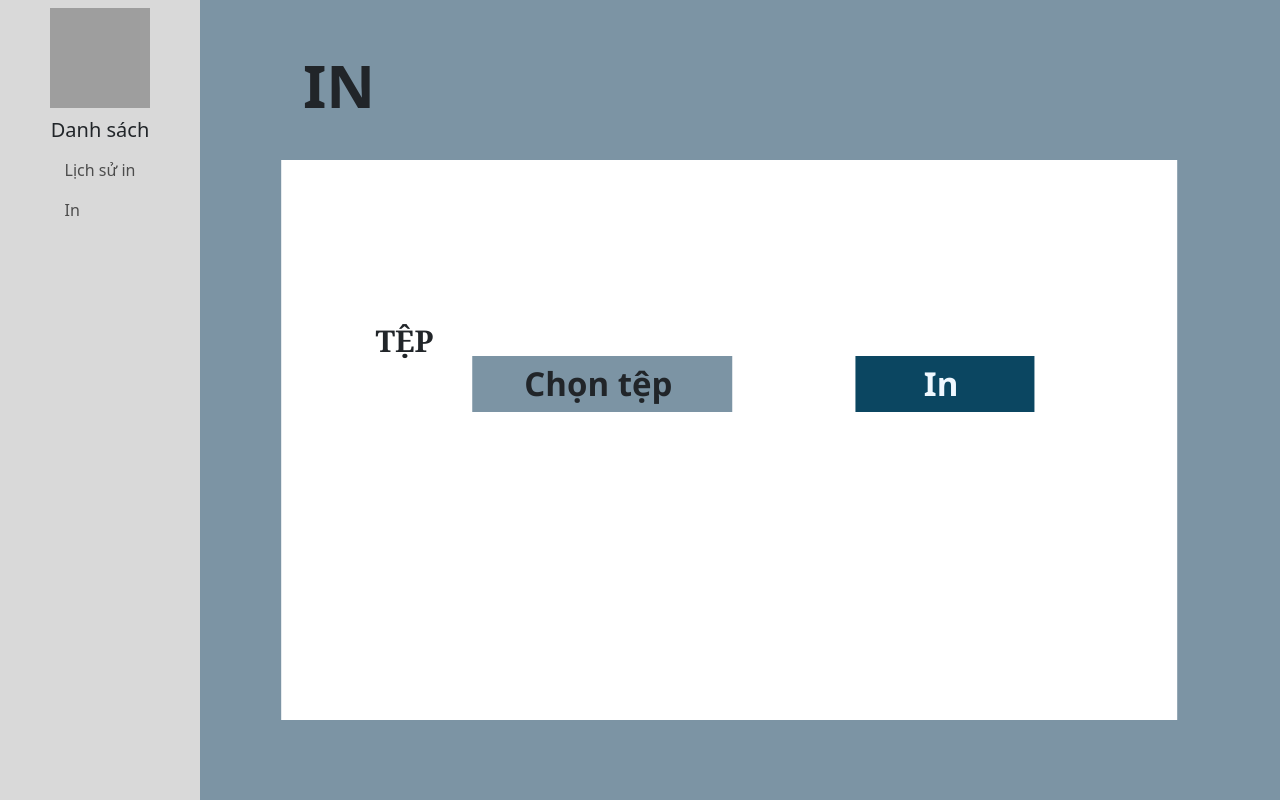
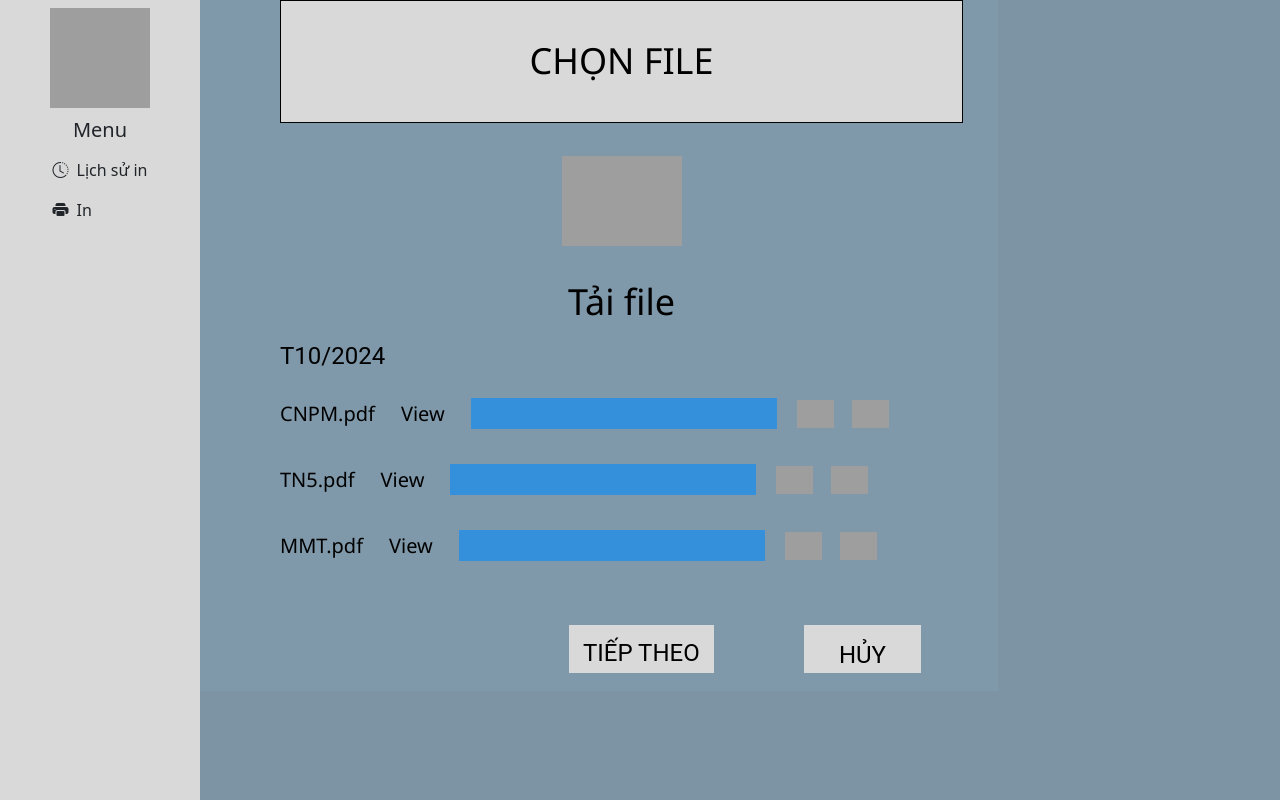
Before and after one commit to vyvy31082004/SPSS, a React (Vite) app in the folder smartPrint/: page /Print/Upload in a window 1280 px wide. Built offline with nearby package versions, Linux system fonts and the light colour scheme; grey boxes are pictures that could not be loaded.

Commit message:
vy update

```diff
--- a/smartPrint/package.json
+++ b/smartPrint/package.json
@@ -11,10 +11,12 @@
   },
   "dependencies": {
     "bootstrap": "^5.3.3",
+    "bootstrap-icons": "^1.11.3",
     "react": "^18.3.1",
     "react-bootstrap": "^2.10.5",
     "react-dom": "^18.3.1",
-    "react-router-dom": "^6.27.0"
+    "react-router-dom": "^6.27.0",
+    "styled-components": "^6.1.13"
   },
   "devDependencies": {
     "@eslint/js": "^9.9.0",
--- a/smartPrint/src/App.jsx
+++ b/smartPrint/src/App.jsx
@@ -1,9 +1,24 @@
 import Sidebar from'./Components/sidebar';
-
+import {Routes, Route} from 'react-router-dom';
+import Print from './Pages/Print';
+import PrintLog from './Pages/PrintingLog';
+import FileUploader from './Pages/FileUploader';
+import 'bootstrap/dist/css/bootstrap.css'
+import 'bootstrap/dist/js/bootstrap.bundle.js'
+import 'bootstrap/dist/js/bootstrap.bundle.min.js'
+import 'bootstrap-icons/font/bootstrap-icons.css'
 function App()  {
   return (
 
-    <Sidebar/>
+    <Sidebar
+      content = {
+        <Routes >
+                <Route path ="/Print" element={<Print/>}></Route>
+                <Route path ="/PrintLog" element={<PrintLog/>}></Route>
+                <Route path ="/Print/Upload" element={<FileUploader/>}></Route>
+        </Routes>
+      }
+    />
 
 
   )
--- a/smartPrint/src/Components/sidebar.jsx
+++ b/smartPrint/src/Components/sidebar.jsx
@@ -1,7 +1,11 @@
 import React,{useState} from 'react';
 import {Container, Nav, Navbar} from 'react-bootstrap';
 import 'bootstrap/dist/css/bootstrap.min.css';
-export default function Sidebar() {
+import { useNavigate } from 'react-router-dom';
+import styled from 'styled-components';
+export default function Sidebar(props) {
+    const navigate=useNavigate();
+    const {content}=props;
     return (
         // <Nav defaultActiveKey="/home" className="flex-column">
         //     <Nav.Link href="/home">Active</Nav.Link>
@@ -11,35 +15,43 @@ export default function Sidebar() {
         //         Disabled
         //     </Nav.Link>
         // </Nav>
-        <div style={{ display: 'flex' }}>
+
+        <div  className='d-flex'>
             <div className="sidebar">
                 <Navbar className="flex-column " style={{ height: '100vh', width: '200px', backgroundColor: '#D9D9D9' }}>
-                <img
-                            src= "src\assets\logo.png"// Replace with your image path or URL
-                            style={{ width: '100px', height: '100px', marginBottom: '10px' }}
-                        />
-                        <h5 style={{textAlign: 'center' }}> Danh sách</h5>
+                    <img
+                        src= "src\assets\logo.png"// Replace with your image path or URL
+                        style={{ width: '100px', height: '100px', marginBottom: '10px' }}
+                    />
+                    <h5 style={{textAlign: 'center' }}>Menu</h5>
                     <Nav className="flex-column">
-                        <Nav.Link href="#PrintingLog">Lịch sử in</Nav.Link>
-                        <Nav.Link href="#Print">In</Nav.Link>
-
+                        <Nav.Item>
+                            <Nav.Link className='p-2' onClick={()=>{navigate('/PrintLog')}}>
+                            <i className="bi bi-clock-history pe-2"></i>
+                            Lịch sử in
+                            </Nav.Link>
+                        </Nav.Item>
+                        <Nav.Item>
+                            <Nav.Link className='p-2' onClick={()=>{navigate('/Print')}}>
+                                <i className="bi bi-printer-fill pe-2"></i>
+                                In
+                            </Nav.Link>
+                        </Nav.Item>
                     </Nav>
                 </Navbar>
             </div>
-            <Container className="In" style={{ marginLeft: '250px', padding: '20px' }}>
-                <div className="In">IN</div>
-                <div className="Overlay">
-                    <div className="Tệp"> TỆP </div>
-                    <div className="board_selectfile">
-                        <div className="selectFile">Chọn tệp</div>
-                    </div>
-                    <div className="board_print">
-                            <div className="printletter">In</div>
-                    </div>
-                </div>
-
-            </Container>
+            <Content>
+                {content}
+            </Content>
 
         </div>
     );
 };
+Nav.Link = styled.div`
+&:hover {
+    background-color: blue;
+}
+`;
+const Content = styled.div`
+    flex-grow: 1;
+`;
--- /dev/null
+++ b/smartPrint/src/Pages/ActionButtons.jsx
@@ -0,0 +1,44 @@
+import React from "react";
+import styled from "styled-components";
+
+const ActionButtons = () => {
+  return (
+    <ActionButtonsContainer>
+      <NextButton>TIẾP THEO</NextButton>
+      <CancelButton>HỦY</CancelButton>
+    </ActionButtonsContainer>
+  );
+};
+
+const ActionButtonsContainer = styled.div`
+  align-self: end;
+  display: flex;
+  width: 352px;
+  max-width: 100%;
+  justify-content: space-between;
+  margin: 61px 42px 0 0;
+  @media (max-width: 991px) {
+    margin: 40px 10px 0 0;
+  }
+`;
+
+const Button = styled.button`
+  background-color: rgba(217, 217, 217, 1);
+  color: rgba(0, 0, 0, 1);
+  font: 400 24px/0.8 Roboto, sans-serif;
+  border: none;
+  cursor: pointer;
+`;
+
+const NextButton = styled(Button)`
+  padding: 18px 14px 10px;
+`;
+
+const CancelButton = styled(Button)`
+  padding: 21px 35px 8px;
+  @media (max-width: 991px) {
+    padding: 21px 20px 8px;
+  }
+`;
+
+export default ActionButtons;
--- /dev/null
+++ b/smartPrint/src/Pages/FileItem.jsx
@@ -0,0 +1,55 @@
+import React from "react";
+import styled from "styled-components";
+
+const FileItem = ({ fileName }) => {
+  return (
+    <FileItemContainer>
+      <FileName>{fileName}</FileName>
+      <ViewButton>View</ViewButton>
+      <ProgressBar />
+      <ActionIcons>
+        <ActionIcon src="https://cdn.builder.io/api/v1/image/assets/TEMP/abb223c999fc3b2442723d84658fdc21d2e52887c7dd3fad64113b76993b0d1e?placeholderIfAbsent=true&apiKey=38ba977d7ba34b14bb717fb2f7e29757" alt="Edit icon" />
+        <ActionIcon src="https://cdn.builder.io/api/v1/image/assets/TEMP/8ae4d6e675c68b7bd1841304975db787c663f4950e07e93b3ff7d1a9df7b66e4?placeholderIfAbsent=true&apiKey=38ba977d7ba34b14bb717fb2f7e29757" alt="Delete icon" />
+      </ActionIcons>
+    </FileItemContainer>
+  );
+};
+
+const FileItemContainer = styled.div`
+  display: flex;
+  align-items: center;
+  gap: 20px;
+  margin-top: 29px;
+`;
+
+const FileName = styled.div`
+  color: rgba(0, 0, 0, 1);
+  font: 400 20px/1 Segoe UI, sans-serif;
+`;
+
+const ViewButton = styled.button`
+  background: none;
+  border: none;
+  color: rgba(0, 0, 0, 1);
+  font: 400 20px/1 Segoe UI, sans-serif;
+  cursor: pointer;
+`;
+
+const ProgressBar = styled.div`
+  background-color: rgba(16, 140, 242, 0.67);
+  width: 306px;
+  height: 31px;
+`;
+
+const ActionIcons = styled.div`
+  display: flex;
+  gap: 18px;
+`;
+
+const ActionIcon = styled.img`
+  aspect-ratio: 1;
+  object-fit: contain;
+  width: 37px;
+`;
+
+export default FileItem;
--- /dev/null
+++ b/smartPrint/src/Pages/FileList.jsx
@@ -0,0 +1,56 @@
+import React from "react";
+import styled from "styled-components";
+import FileItem from "./FileItem";
+
+const FileList = () => {
+  const files = [
+    { name: "CNPM.pdf", date: "T10/2024" },
+    { name: "TN5.pdf", date: "" },
+    { name: "MMT.pdf", date: "" },
+  ];
+
+  return (
+    <FileListContainer>
+      <UploadIcon src="https://cdn.builder.io/api/v1/image/assets/TEMP/2b7ec2dddf1ca2f25150ee29fcd08f65cb9a03b31217ed7a2c00555b3e0d0614?placeholderIfAbsent=true&apiKey=38ba977d7ba34b14bb717fb2f7e29757" alt="Upload icon" />
+      <UploadText>Tải file</UploadText>
+      <DateText>T10/2024</DateText>
+      {files.map((file, index) => (
+        <FileItem key={index} fileName={file.name} />
+      ))}
+    </FileListContainer>
+  );
+};
+
+const FileListContainer = styled.div`
+  display: flex;
+  margin-top: 23px;
+  width: 100%;
+  flex-direction: column;
+  @media (max-width: 991px) {
+    max-width: 100%;
+  }
+`;
+
+const UploadIcon = styled.img`
+  aspect-ratio: 1.09;
+  object-fit: contain;
+  width: 120px;
+  align-self: center;
+  max-width: 100%;
+`;
+
+const UploadText = styled.div`
+  color: rgba(0, 0, 0, 1);
+  align-self: center;
+  margin-top: 28px;
+  font: 400 36px/1 Segoe UI, sans-serif;
+`;
+
+const DateText = styled.div`
+  color: rgba(0, 0, 0, 1);
+  align-self: start;
+  margin-top: 27px;
+  font: 400 24px/0.8 Roboto, sans-serif;
+`;
+
+export default FileList;
--- /dev/null
+++ b/smartPrint/src/Pages/FileUploader.jsx
@@ -0,0 +1,37 @@
+import React from "react";
+import styled from "styled-components";
+import FileList from "./FileList";
+import UploadButton from "./UploadButton";
+import ActionButtons from "./ActionButtons";
+
+const FileUploader = () => {
+  return (
+    <UploaderContainer>
+      <UploaderContent>
+        <UploadButton />
+        <FileList />
+        <ActionButtons />
+      </UploaderContent>
+    </UploaderContainer>
+  );
+};
+
+const UploaderContainer = styled.div`
+  display: flex;
+  max-width: 798px;
+  flex-direction: column;
+`;
+
+const UploaderContent = styled.div`
+  background-color: rgba(128, 156, 172, 0.8);
+  display: flex;
+  width: 100%;
+  padding: 0 35px 18px 80px;
+  flex-direction: column;
+  @media (max-width: 991px) {
+    max-width: 100%;
+    padding: 0 20px 18px;
+  }
+`;
+
+export default FileUploader;
--- a/smartPrint/src/Pages/Print.jsx
+++ b/smartPrint/src/Pages/Print.jsx
@@ -1,10 +1,29 @@
-import React,{useState} from 'react';
-const Print= () => {
+import React from 'react';
+import { Button, Container } from 'react-bootstrap';
+import { useNavigate } from 'react-router-dom';
+export default function Print ()  {
+    const navigate=useNavigate();
     return (
-        <div>
-            <h1>Print</h1>
-        </div>
+            <div className="d-flex flex-column p-4">
+                <div className="d-flex justify-content-between align-items-center mb-2">
+                    <h1>IN</h1>
+                    <div>Phan Thao Vy</div>
+                </div>
+                <section className="" style={{backgroundColor: "white", padding: '24px'}}>
+                    <div className="d-flex">
+                        <h5>TỆP</h5>
+                    </div>
+                    <hr />
+                    <div style={{minHeight: '200px'}}>
+                    <div className="d-flex justify-content-evenly pt-5" >
+                        <div onClick={()=>{navigate('/Print/Upload')}} className="btn btn-primary">Chọn tệp</div>
+                        <div onClick={()=>{navigate('')}} className="btn btn-primary">In</div>
+                    </div>
+                    </div>
+                </section>
+
+            </div>
+
 
     );
 };
-export default Print;
--- a/smartPrint/src/Pages/PrintingLog.jsx
+++ b/smartPrint/src/Pages/PrintingLog.jsx
@@ -1,10 +1,27 @@
-import React,{useState} from 'react';
-const PrintLog = () => {
+import React from 'react';
+import { Button, Container } from 'react-bootstrap';
+import { useNavigate } from 'react-router-dom';
+export default function PrintLog ()  {
+    const navigate=useNavigate();
     return (
-        <div>
-            <h1>Printing Log</h1>
-        </div>
+            <div className="d-flex flex-column p-4">
+                <div className="d-flex justify-content-between align-items-center mb-2">
+                    <h1>LỊCH SỬ IN</h1>
+                    <div>Phan Thao Vy</div>
+                </div>
+                <section className="" style={{backgroundColor: "white", padding: '24px'}}>
+                    <div className="d-flex justify-content-between mb-2">
+                        <h5>Danh sách</h5>
+                        <div className='btn btn-secondary'>thoat</div>
+                    </div>
+                    <hr />
+                    <div className="d-flex justify-content-between">
+                        table
+                    </div>
+                </section>
+
+            </div>
+
 
     );
 };
-export default PrintLog;
--- /dev/null
+++ b/smartPrint/src/Pages/UploadButton.jsx
@@ -0,0 +1,29 @@
+import React from "react";
+import styled from "styled-components";
+
+const UploadButton = () => {
+  return (
+    <UploadButtonWrapper>
+      <UploadButtonText>CHỌN FILE</UploadButtonText>
+    </UploadButtonWrapper>
+  );
+};
+
+const UploadButtonWrapper = styled.button`
+  background-color: rgba(217, 217, 217, 1);
+  width: 100%;
+  padding: 42px 43px;
+  border: 1px solid rgba(0, 0, 0, 1);
+  cursor: pointer;
+  @media (max-width: 991px) {
+    max-width: 100%;
+    padding: 20px;
+  }
+`;
+
+const UploadButtonText = styled.span`
+  color: rgba(0, 0, 0, 1);
+  font: 400 36px/1 Segoe UI, sans-serif;
+`;
+
+export default UploadButton;
--- a/smartPrint/src/index.css
+++ b/smartPrint/src/index.css
@@ -2,13 +2,9 @@ body{
         background-color:#7c94a4;
 }
 .In{
-
-        text-align: left;
         padding:20px;
         font-weight:bold;
         font-size:60px;
-        margin-left: -187px; /* Di chuyển sang bên trái */
-        margin-top: -80x;
 }
 .Overlay{
         position: absolute;
@@ -18,8 +14,6 @@ body{
         width: 70%; /* Kích thước của lớp phủ */
         height: 70%; /* Kích thước của lớp phủ */
         background-color: white;
-        opacity: 1;
-        z-index: 1000;
         display: flex;
         justify-content: center;
         align-items: center;
--- a/smartPrint/src/main.jsx
+++ b/smartPrint/src/main.jsx
@@ -1,10 +1,13 @@
 import { StrictMode } from 'react'
-import { createRoot } from 'react-dom/client'
+import ReactDOM from 'react-dom/client'
 import App from './App.jsx'
 import './index.css'
 import {BrowserRouter as Router} from 'react-router-dom'
-createRoot(document.getElementById('root')).render(
-  <StrictMode>
-    <App />
-  </StrictMode>,
+ReactDOM.createRoot(document.getElementById('root')).render(
+  <Router>
+      <StrictMode>
+              <App/>
+      </StrictMode>
+  </Router>
+
 )
```
Also changed, not shown: 1 other file (tests, documents, lock files or other folders).
